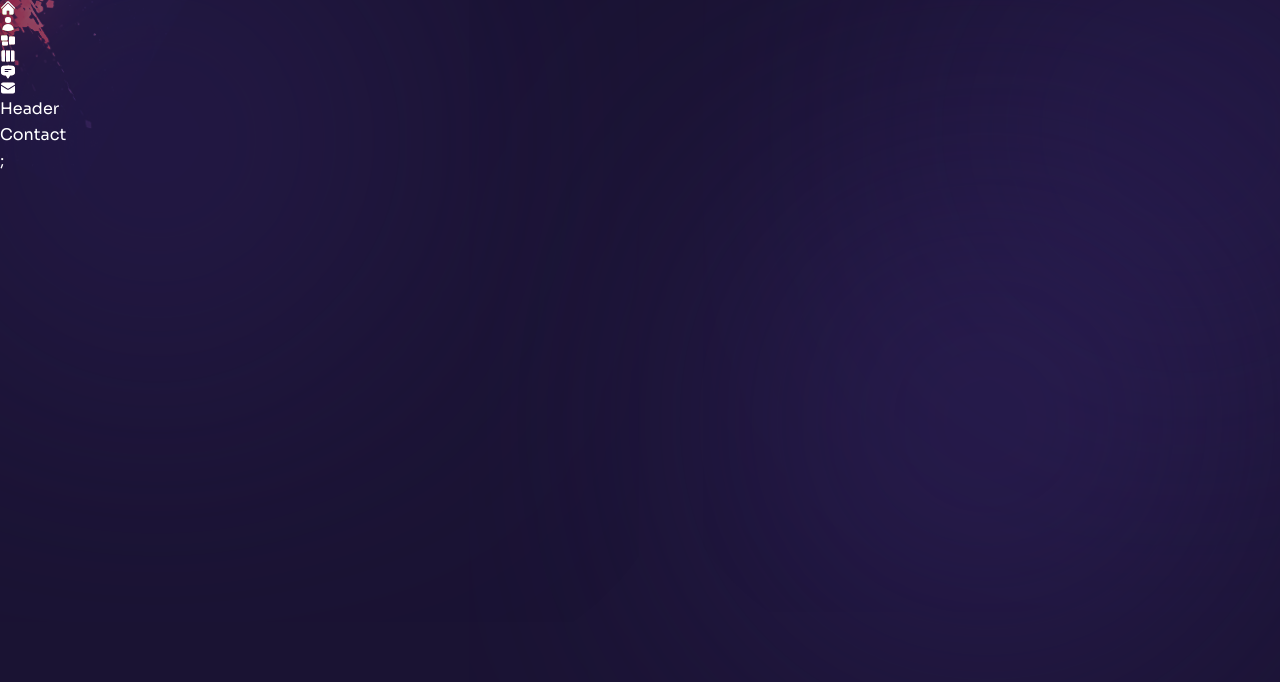
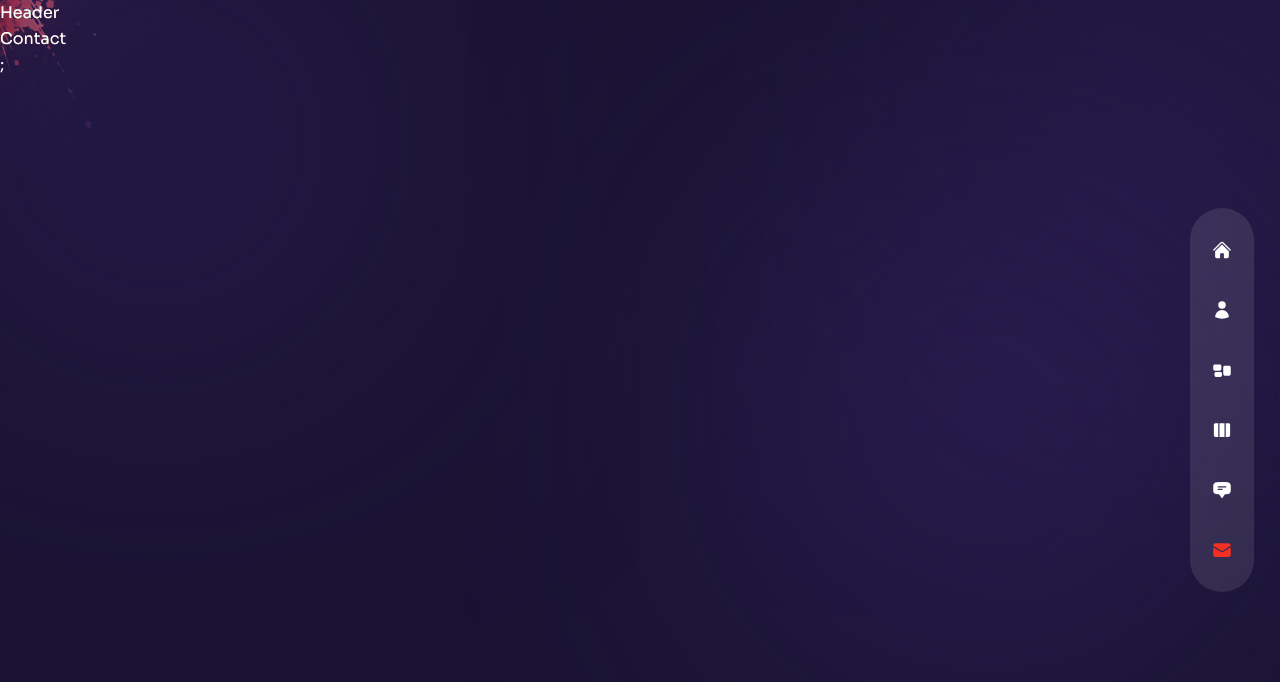
Before and after one commit to Luancss/portfolio-website, a Next.js app: page /contact in a window 1280 px wide. Shown: the top 682 px of the page. Built offline with nearby package versions, Linux system fonts and the light colour scheme.

Commit message:
Navigation

```diff
--- a/components/Nav.js
+++ b/components/Nav.js
@@ -6,40 +6,64 @@
   HiRectangleGroup,
   HiChatBubbleBottomCenterText,
   HiEnvelope,
-} from 'react-icons/hi2';
+} from "react-icons/hi2";
 
 // nav data
 export const navData = [
-  { name: 'home', path: '/', icon: <HiHome /> },
-  { name: 'about', path: '/about', icon: <HiUser /> },
-  { name: 'services', path: '/services', icon: <HiRectangleGroup /> },
-  { name: 'work', path: '/work', icon: <HiViewColumns /> },
+  { name: "home", path: "/", icon: <HiHome /> },
+  { name: "about", path: "/about", icon: <HiUser /> },
+  { name: "services", path: "/services", icon: <HiRectangleGroup /> },
+  { name: "work", path: "/work", icon: <HiViewColumns /> },
   {
-    name: 'testimonials',
-    path: '/testimonials',
+    name: "testimonials",
+    path: "/testimonials",
     icon: <HiChatBubbleBottomCenterText />,
   },
   {
-    name: 'contact',
-    path: '/contact',
+    name: "contact",
+    path: "/contact",
     icon: <HiEnvelope />,
   },
 ];
 
 // next link
-import Link from "next/link"
+import Link from "next/link";
 
 // next router
-import {useRouter} from 'next/router'
+import { useRouter } from "next/router";
 
 const Nav = () => {
-  return <nav>
-    <div>
-      {navData.map((link, index) => {
-        return <Link href={link.path}>{link.icon}</Link>
-      })}
-    </div>
-  </nav>;
+  const router = useRouter();
+  const pathname = router.pathname;
+  return (
+    <nav className="flex flex-col items-center xl:justify-center gap-y-4 fixed h-max bottom-0 mt-auto xl:right-[2%] z-50 top-0 w-full xl:w-16 xl:max-w-md xl:h-screen">
+      {/* inner */}
+      <div className="flex w-full xl:flex-col items-center justify-between xl:justfy-center gap-y-10 px-4 md:px-40 xl:px-0 h-[80] xl:h-max py-8 bg-white/10 backdrop-blue-sm text-3xl xl:text-xl xl:rounded-full">
+        {navData.map((link, index) => {
+          return (
+            <Link
+              className={`${link.path === pathname && "text-accent"
+                } relative flex items-center group hover:text-accent transition-all duration-300`}
+              href={link.path}
+              key={index}
+            >
+              {/* tooltip */}
+              <div className="absolute pr-14 right-0 hidden xl:group-hover:flex">
+                <div className="bg-white relative flex text-primary items-center p-[6px] rounded-[3px]">
+                  <div className="text-[12px] leading-none font-semibold capitalize">{link.name}
+                  </div>
+                  {/* triangle */}
+                  <div className="border-solid border-l-white border-l-8 border-y-transparent border-y-[6px] border-r-0 absolute -right-2"></div>
+                </div>
+              </div>
+              {/* icon */}
+              <div>{link.icon}</div>
+            </Link>
+          );
+        })}
+      </div>
+    </nav>
+  );
 };
 
 export default Nav;
```
